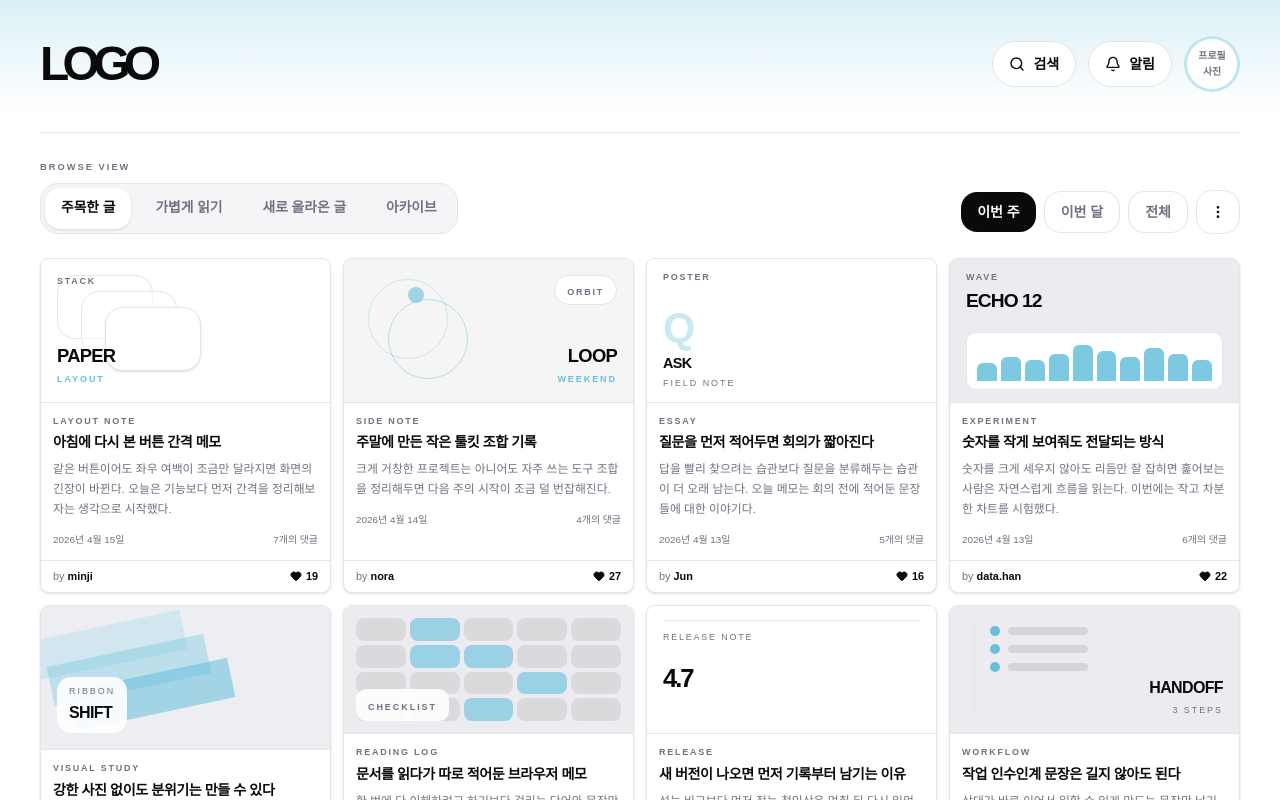
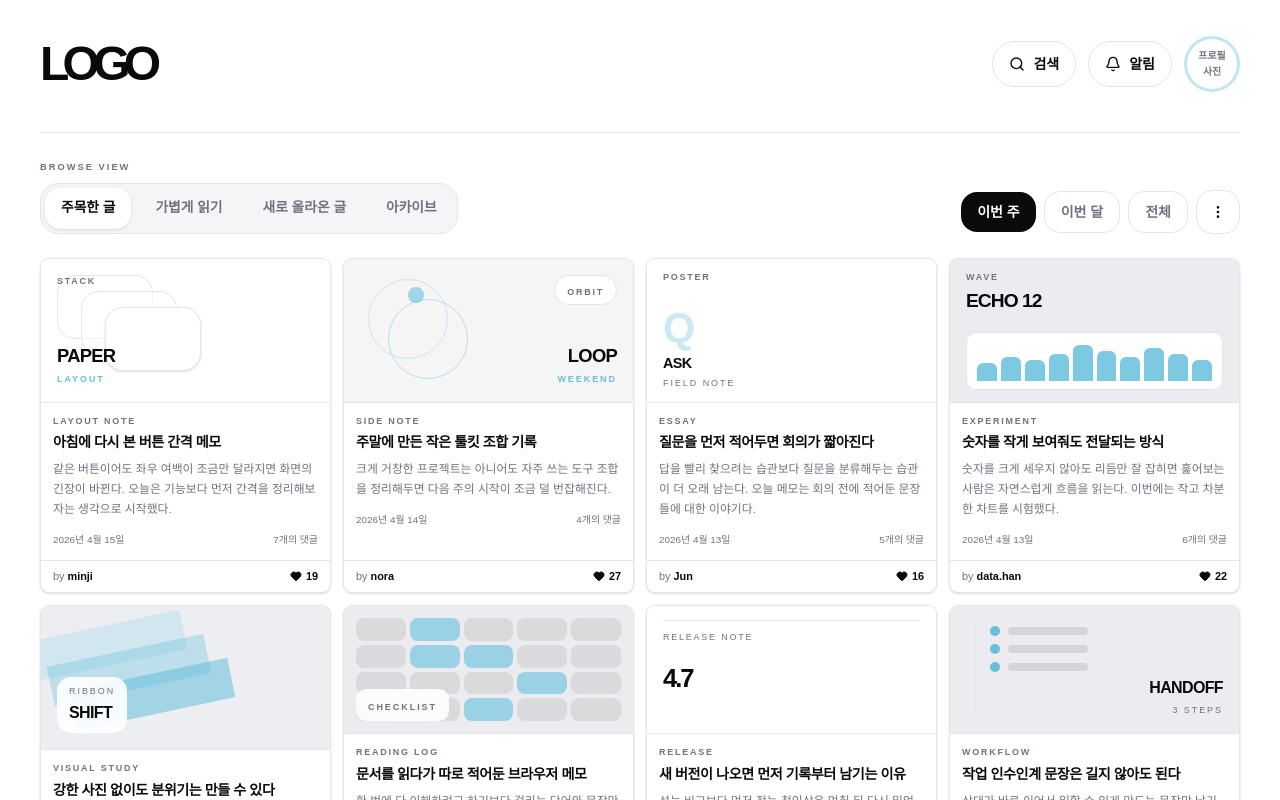
Before and after one commit to Siho-ily/Atlex, a Next.js app: page / in a window 1280 px wide. Shown: the top 800 px of the page. Built offline with nearby package versions, Linux system fonts and the light colour scheme; a web font is replaced by a local one.

Commit message:
fix: 메인 페이지 상단 그라데이션 장식 제거
Co-Authored-By: Claude Sonnet 4.6 <noreply@anthropic.com>

```diff
--- a/src/components/domain/blog-main/layout/BlogMainContainer.jsx
+++ b/src/components/domain/blog-main/layout/BlogMainContainer.jsx
@@ -1,15 +1,6 @@
 export default function BlogMainContainer({ children }) {
   return (
     <main className="relative min-h-screen bg-background text-foreground">
-      {/* 페이지 상단에 은은한 깊이감을 주는 장식 레이어입니다. */}
-      <div
-        className="pointer-events-none absolute inset-x-0 top-0 h-28"
-        style={{
-          backgroundImage:
-            "linear-gradient(180deg, color-mix(in srgb, var(--primary) 24%, transparent), transparent)",
-        }}
-      />
-
       {/* 데스크톱에서는 여백을 넉넉하게 유지하고, 작은 화면에서는 패딩을 보존합니다. */}
       <div className="relative mx-auto w-full max-w-[1680px] px-5 pb-12 pt-7 sm:px-8 lg:px-10">
         {children}
```
